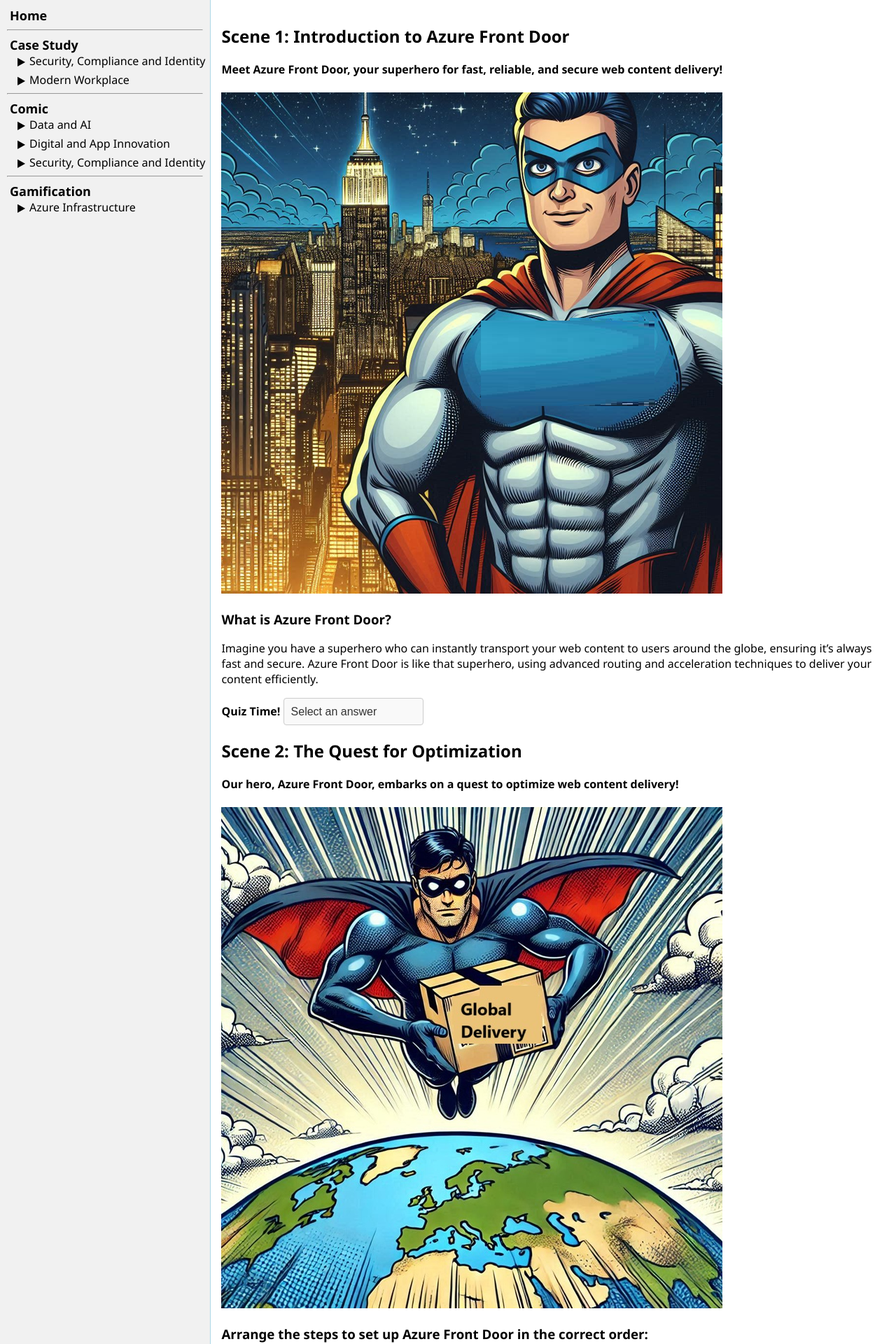
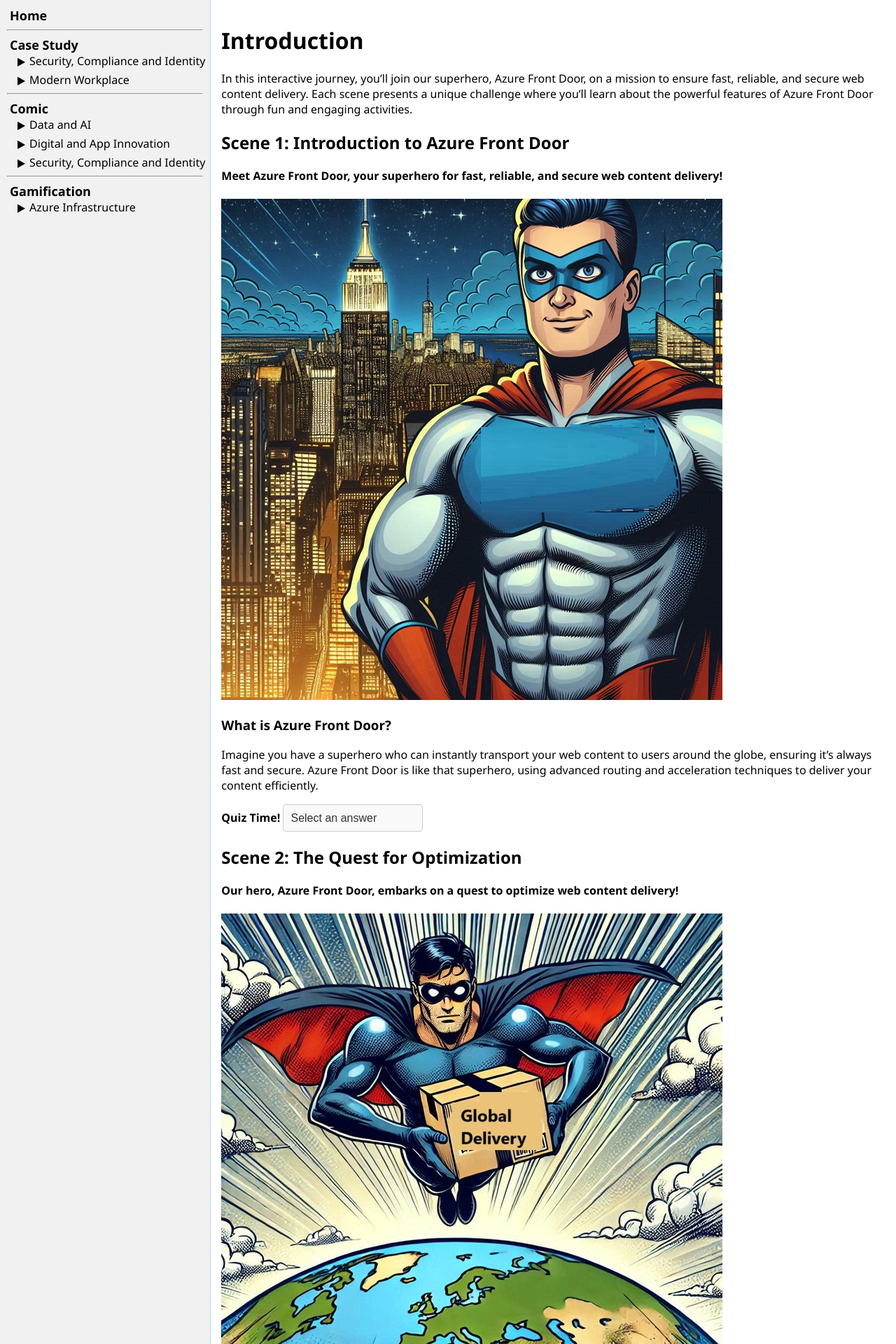
Before and after one commit to ningweinw/iengage, a Jekyll site: the page built from project-files/gamification/Azure Infrastructure/Azure Front Door Superhero.md, in a window 1280 px wide. Shown: the top 1920 px of the page at 70% size. Built offline with Jekyll 4.4.1, drawn with Linux system fonts in a browser that asks for light colours; nearby versions of some CDN libraries.

Commit message:
Update Azure Front Door Superhero.md

```diff
--- a/project-files/gamification/Azure Infrastructure/Azure Front Door Superhero.md
+++ b/project-files/gamification/Azure Infrastructure/Azure Front Door Superhero.md
@@ -5,6 +5,8 @@
 sub-category: "Azure Infrastructure"
 courses: [AZ-305,AZ-700]
 ---
+# Introduction
+In this interactive journey, you'll join our superhero, Azure Front Door, on a mission to ensure fast, reliable, and secure web content delivery. Each scene presents a unique challenge where you'll learn about the powerful features of Azure Front Door through fun and engaging activities.
 
 ## Scene 1: Introduction to Azure Front Door
 
```
